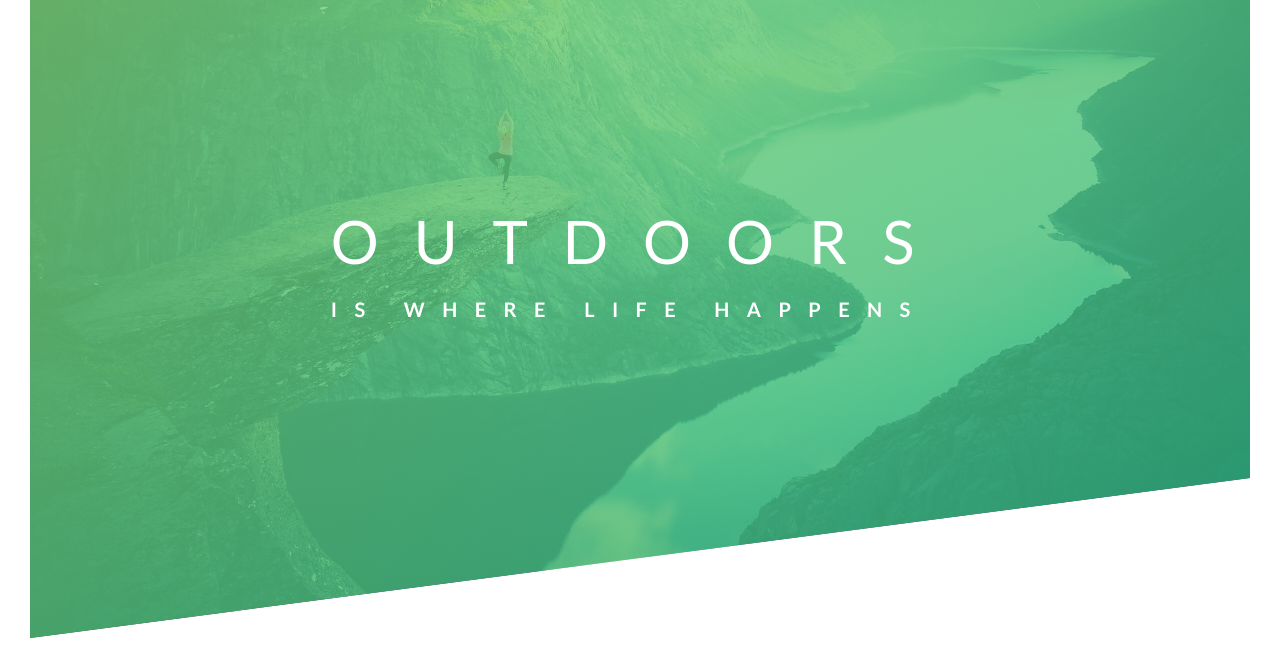
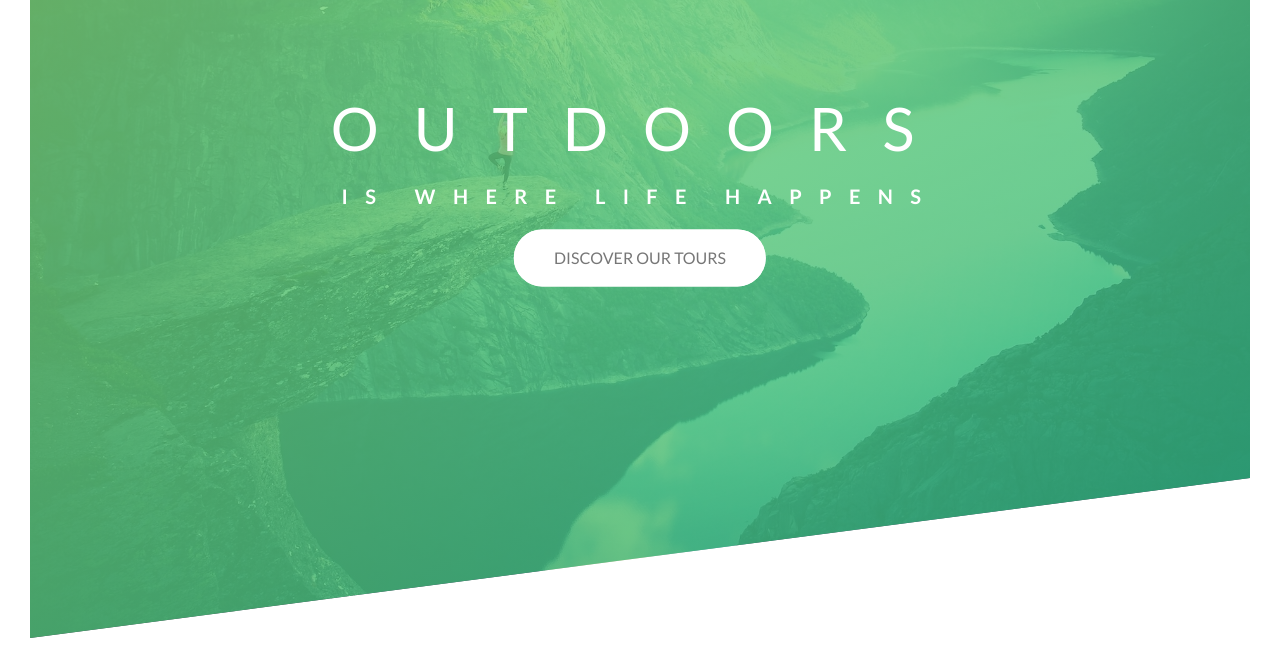
Before and after one commit to tiago-jv0/Natours, a plain HTML site: page index.html in a window 1280 px wide. Shown: the part 152-820 px from the top of the page. Drawn offline with Linux system fonts and the light colour scheme.

Commit message:
Added animations and header's button

```diff
--- a/css/style.css
+++ b/css/style.css
@@ -39,7 +39,7 @@ body {
     background-position: top;
     position: relative;
 
-    clip-path: polygon(0 0, 100% 0 , 100% 75vh , 0 100%);
+    clip-path: polygon(0 0, 100% 0, 100% 75vh, 0 100%);
 }
 
 /*
@@ -56,28 +56,136 @@ body {
     height: 35px;
 }
 
+/*
+    TEXT BOX STYLING
+*/
+
 .text-box {
     position: absolute;
-    top: 50%;
+    top: 40%;
     left: 50%;
-    transform: translate(-50% , -50%);
+    transform: translate(-50%, -50%);
+    text-align: center;
 }
 
-.heading-primary{
+.heading-primary {
     color: #fff;
     text-transform: uppercase;
+    backface-visibility: hidden;
+    margin-bottom: 16px;
 }
 
-.heading-primary-main{
+.heading-primary-main {
     display: block;
     letter-spacing: 35px;
     font-size: 60px;
     font-weight: 400;
+    animation-name: moveInLeft;
+    animation-duration: 1s;
+    animation-timing-function: ease-out;
 }
 
-.heading-primary-sub{
+.heading-primary-sub {
     display: block;
     letter-spacing: 17.4px;
     font-size: 20px;
     font-weight: 700;
+    animation: moveInRight 1s ease-out;
 }
+
+@keyframes moveInLeft {
+    0% {
+        opacity: 0;
+        transform: translateX(-100px);
+    }
+
+    80% {
+        transform: translateX(20px);
+    }
+
+    100% {
+        opacity: 1;
+        transform: translateX(0);
+    }
+}
+
+@keyframes moveInRight {
+    0% {
+        opacity: 0;
+        transform: translateX(100px);
+    }
+
+    80% {
+        transform: translateX(-20px);
+    }
+
+    100% {
+        opacity: 1;
+        transform: translateX(0);
+    }
+}
+
+@keyframes moveInBottom {
+    0% {
+        opacity: 0;
+        transform: translateY(30px);
+    }
+
+    100% {
+        opacity: 1;
+        transform: translateY(0);
+    }
+}
+
+.button:link,
+.button:visited {
+    text-transform: uppercase;
+    text-decoration: none;
+    padding: 15px 40px;
+    display: inline-block;
+    border-radius: 100px;
+    transition: all 0.2s;
+    position: relative;
+}
+
+.button:hover {
+    transform: translateY(-3px);
+    box-shadow: 0 10px 20px rgba(0, 0, 0, 0.2);
+}
+
+.button:active {
+    transform: translateY(-1px);
+    box-shadow: 0 5px 10px rgba(0, 0, 0, 0.2);
+}
+
+.button-white {
+    background-color: #fff;
+    color: #777;
+}
+
+.button::after{
+    content: '';
+    display: inline-block;
+    height: 100%;
+    width: 100%;
+    border-radius: 100px;
+    position: absolute;
+    top: 0;
+    left: 0;
+    z-index: -1;
+    transition: all 0.4s;
+}
+
+.button-white::after{
+    background-color: white;
+}
+
+.button:hover::after {
+    transform: scaleX(1.4) scaleY(1.6);
+    opacity: 0;
+}
+
+.button-animated {
+    animation: moveInBottom 0.5s ease-out 0.75s;
+    animation-fill-mode: backwards;
+}
--- a/index.html
+++ b/index.html
@@ -9,7 +9,7 @@
             href="http://fonts.googleapis.com/css?family=Lato:100,300,400,700,800,900"
         />
         <link rel="stylesheet" href="./css/style.css" />
-        <link rel="shortcut icon" href="img/favicon.ico" type="image/x-icon" />
+        <link rel="shortcut icon" href="images/favicon.png" type="image/x-icon" />
         <title>Document</title>
     </head>
     <body>
@@ -24,6 +24,8 @@
                         is where life happens</span
                     >
                 </h1>
+
+                <a href="#" class="button button-white button-animated">Discover our tours</a>
             </div>
         </header>
     </body>
```
